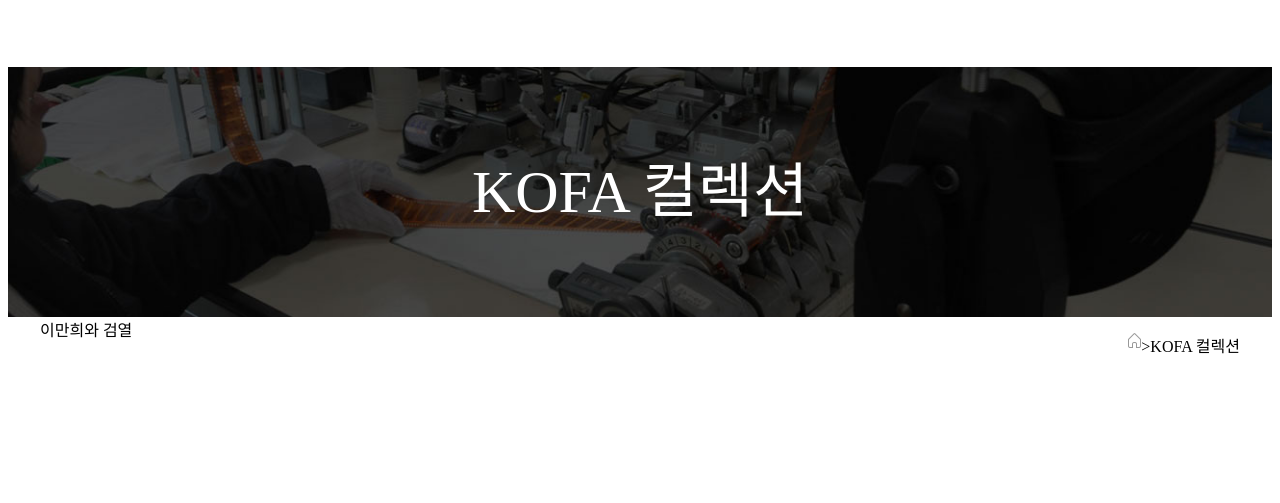
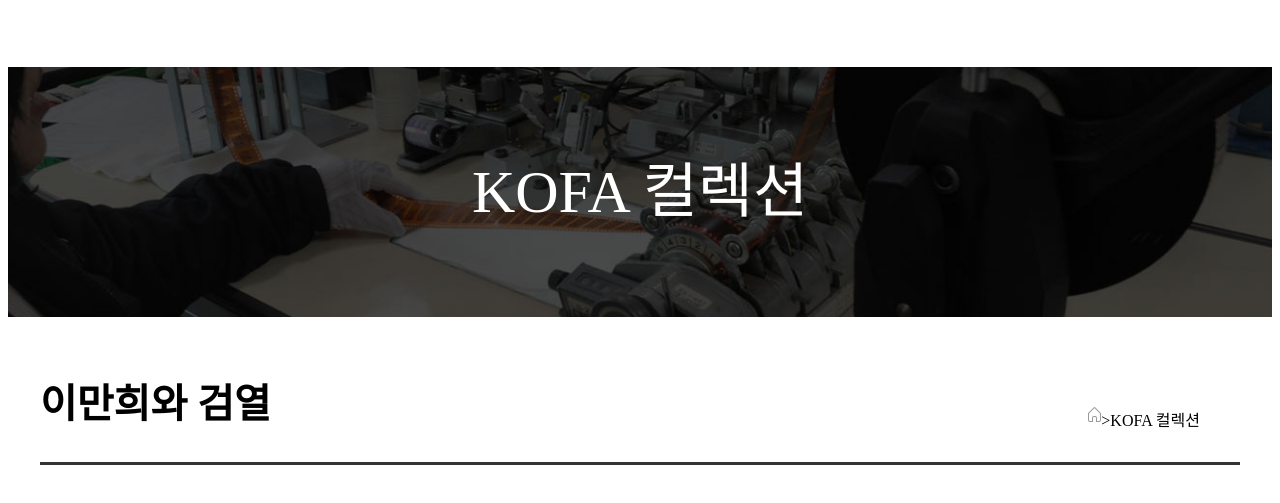
Before and after one commit to iks2959/KOFA, a plain HTML site: page index.html in a window 1280 px wide. Shown: the part 171-674 px from the top of the page. Drawn offline with Linux system fonts and the light colour scheme.

Commit message:
css update

```diff
--- a/css/style.css
+++ b/css/style.css
@@ -63,15 +63,22 @@
 
 .main02{
     width:1200px;
+    height:145px;
     display:flex;
     justify-content: space-between;
     text-align: center;
     margin:0 auto;
+    border-bottom: 3px solid #333;
 }
 
+.main02 h1{
+    font-size:40px;
+    margin:55px 0;
+}
 .collection{
     display: flex;
     justify-content: space-between;
+    margin: 90px 40px;
 }
 
 .collection li {
--- a/index.html
+++ b/index.html
@@ -41,7 +41,7 @@
         </div>
 
     <div class="main02">
-        <span>이만희와 검열</span>
+        <h1>이만희와 검열</h1>
         <ul class="collection">
             <li><a href="#"><img src="images/icon_home.png"></a></li>
             <li><a href="#"></a>>KOFA 컬렉션</li>
```
